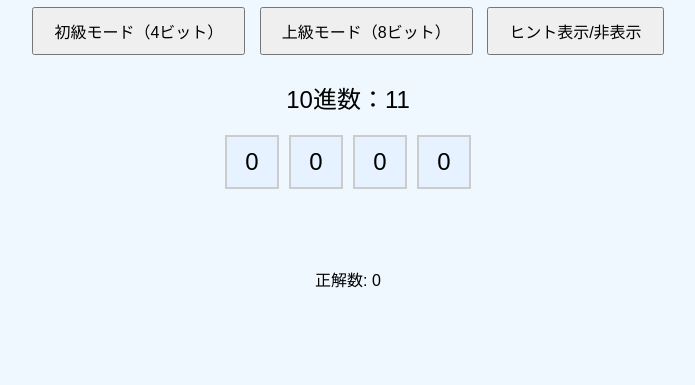
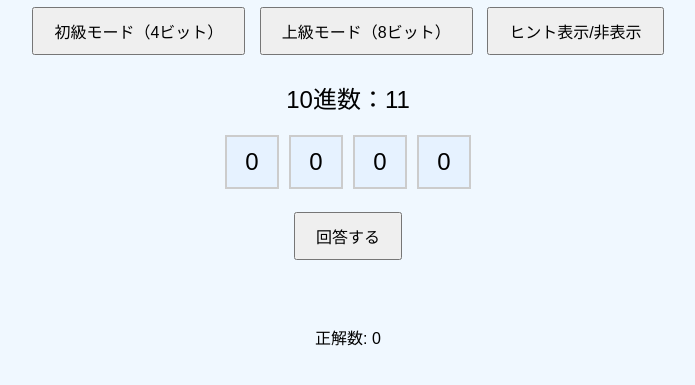
Before and after one commit to matsuni-Lab0/binary-game, a plain HTML site: page index.html in a window 1280 px wide. Shown: the part 107-492 px from the top of the page, without its empty margins (292-987 px from the left). Drawn offline with Linux system fonts and the light colour scheme.

Commit message:
Update index.html

```diff
--- a/index.html
+++ b/index.html
@@ -17,7 +17,7 @@
       color: #333;
     }
 
-    #mode-buttons button {
+    #mode-buttons button, #submit-button {
       margin: 5px;
       padding: 10px 20px;
       font-size: 16px;
@@ -98,6 +98,9 @@
   <div id="tile-container-wrapper">
     <div id="tile-container"></div>
   </div>
+  <div>
+    <button id="submit-button" onclick="submitAnswer()">回答する</button>
+  </div>
   <div id="feedback"></div>
   <div id="score">正解数: <span id="correct-count">0</span></div>
 
@@ -151,7 +154,6 @@
     function toggleBit(tile) {
       const isActive = tile.classList.toggle("active");
       tile.innerText = isActive ? "1" : "0";
-      checkAnswer();
     }
 
     function getUserAnswer() {
@@ -161,7 +163,7 @@
       return parseInt(binary, 2);
     }
 
-    function checkAnswer() {
+    function submitAnswer() {
       const answer = getUserAnswer();
       if (answer === currentNumber) {
         document.getElementById("feedback").innerText = "正解！";
```
